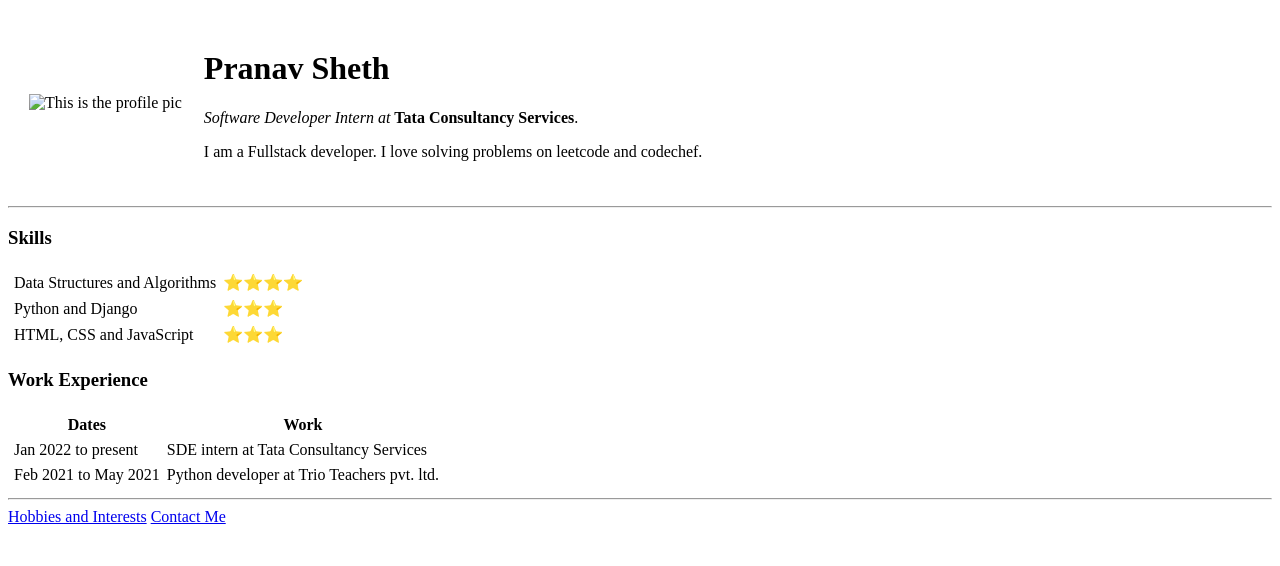
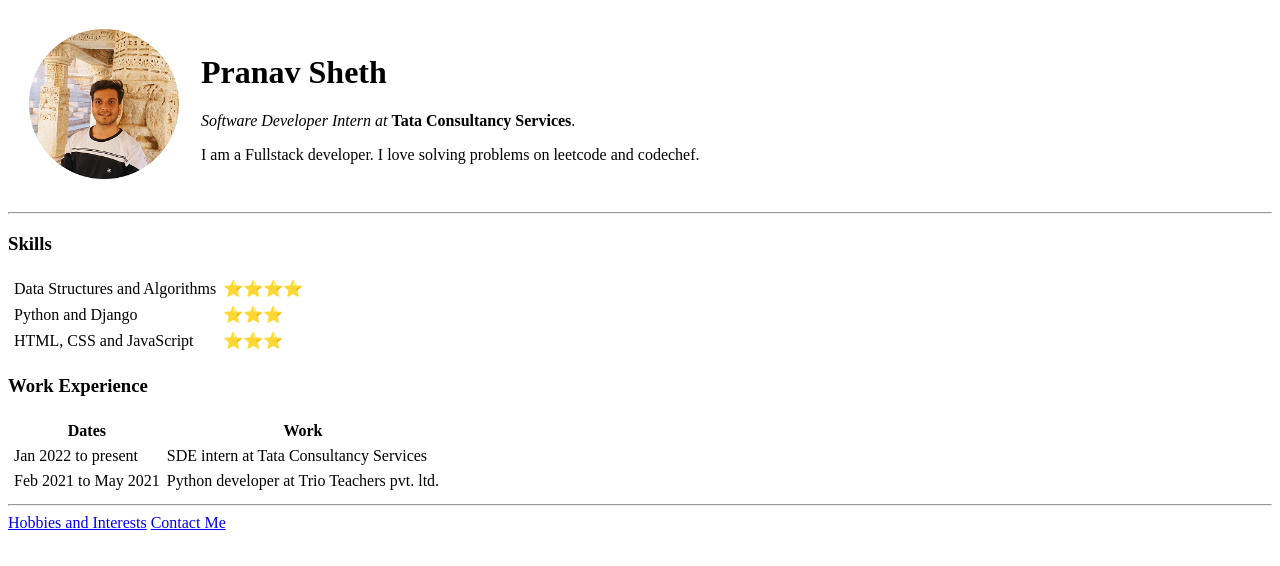
Before and after one commit to PranavSheth12/cv, a plain HTML site: page index.html in a window 1280 px wide. Drawn offline with Linux system fonts and the light colour scheme.

Commit message:
Update index.html

```diff
--- a/index.html
+++ b/index.html
@@ -9,7 +9,7 @@
 <body>
     <table cellspacing="20">
         <tr>
-            <td><img src="ProfilePic.png" alt="This is the profile pic" height="150px" width="150px"></td>
+            <td><img src="Images/ProfilePic.png" alt="This is the profile pic" height="150px" width="150px"></td>
             <td>
                 <h1>Pranav Sheth</h1>
                 <p><em> Software Developer Intern at</em> <strong>Tata Consultancy Services</strong>.</p>
```
